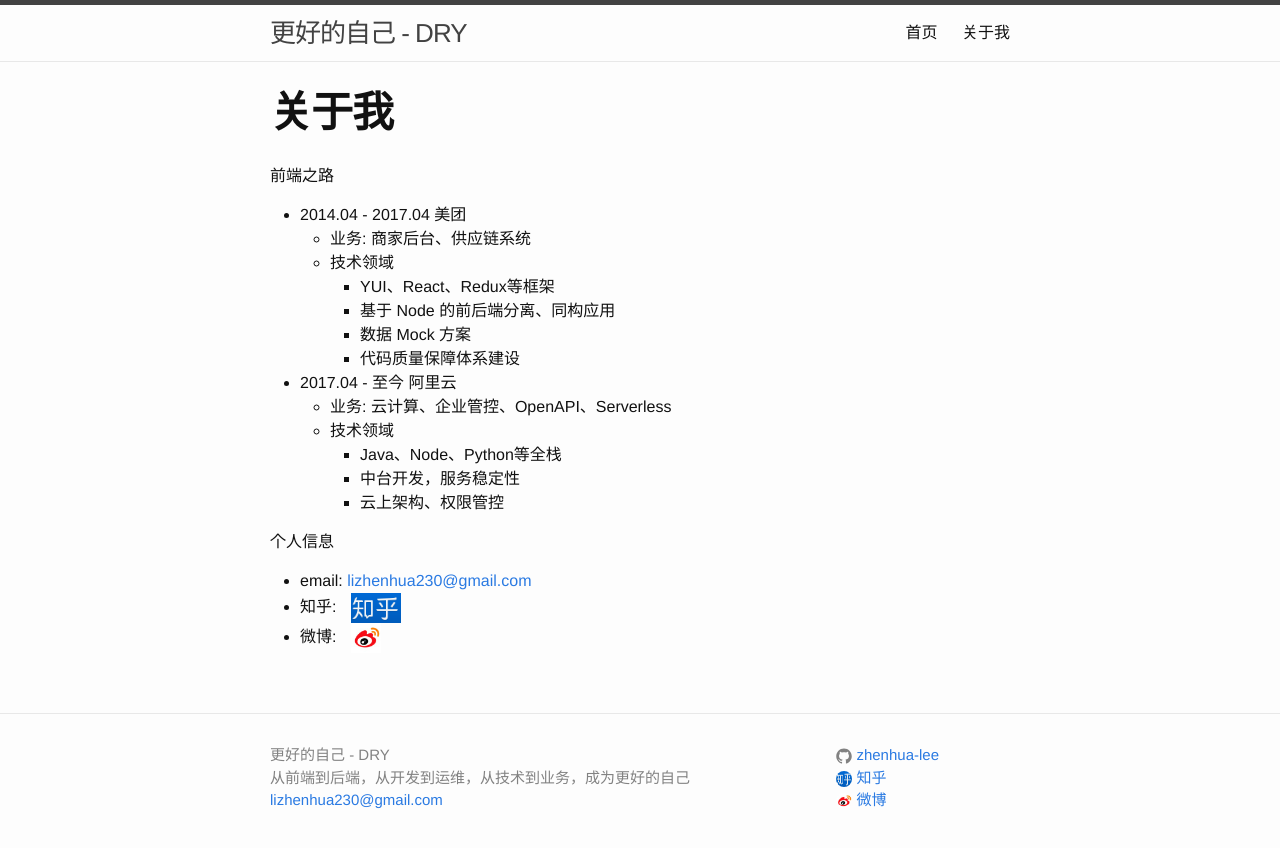
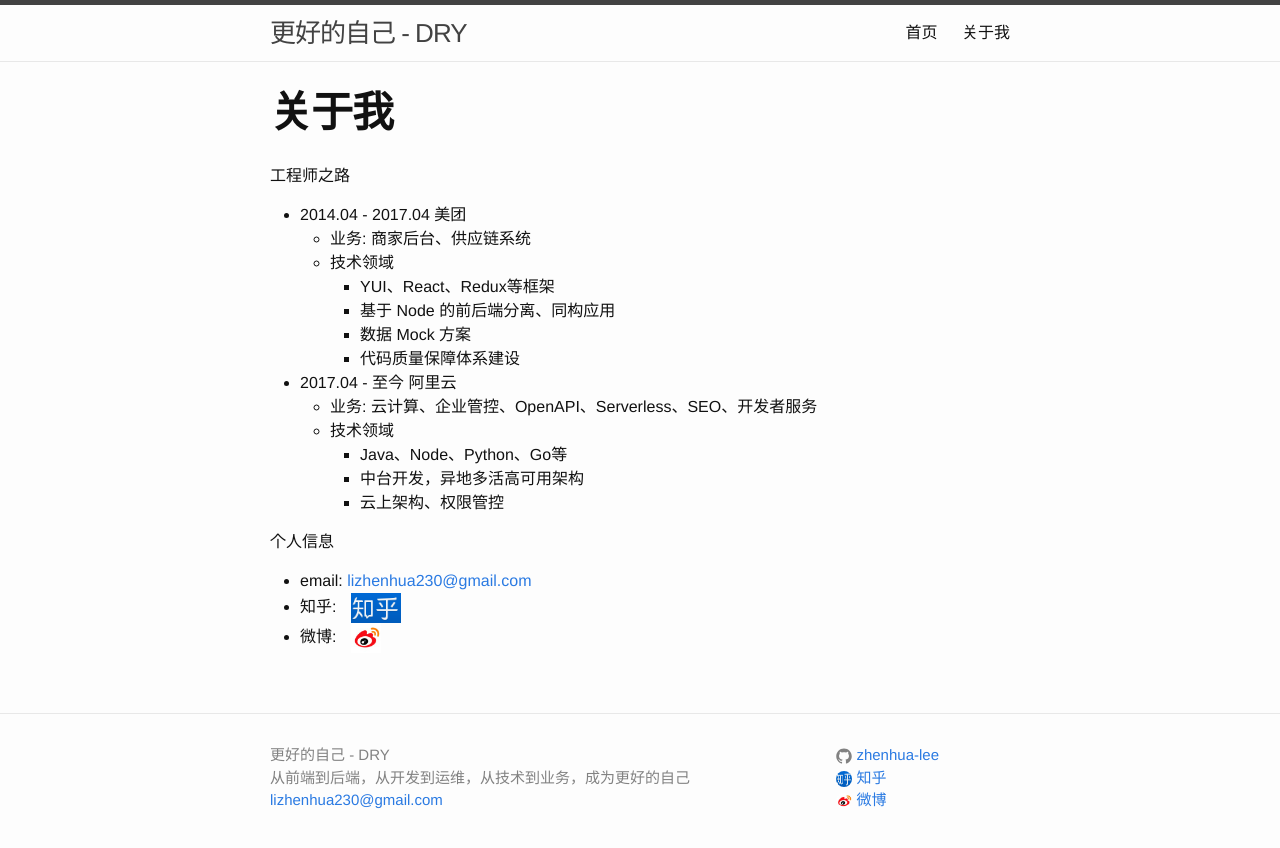
Before and after one commit to zhenhua-lee/zhenhua-lee.github.io, a Jekyll site: the page built from about.md, in a window 1280 px wide. Shown: the top 848 px of the page. Built offline with Jekyll 4.4.1, drawn with Linux system fonts in a browser that asks for light colours.

Commit message:
Update about.md
更新信息

```diff
--- a/about.md
+++ b/about.md
@@ -4,7 +4,7 @@
 permalink: /about/
 ---
 
-前端之路
+工程师之路
 
 - 2014.04 - 2017.04 美团
   - 业务: 商家后台、供应链系统
@@ -14,10 +14,10 @@
     - 数据 Mock 方案
     - 代码质量保障体系建设
 - 2017.04 - 至今  阿里云
-  - 业务: 云计算、企业管控、OpenAPI、Serverless
+  - 业务: 云计算、企业管控、OpenAPI、Serverless、SEO、开发者服务
   - 技术领域
-    - Java、Node、Python等全栈
-    - 中台开发，服务稳定性
+    - Java、Node、Python、Go等
+    - 中台开发，异地多活高可用架构
     - 云上架构、权限管控
 
 个人信息
```
